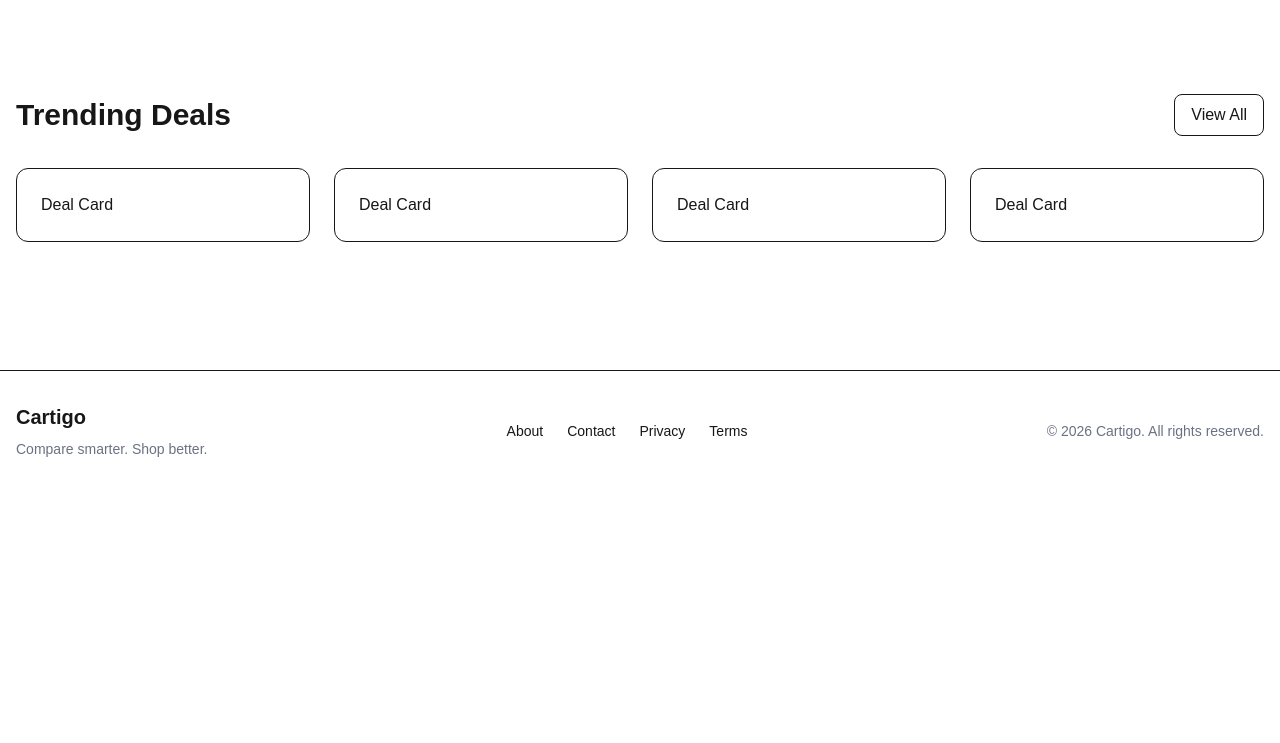
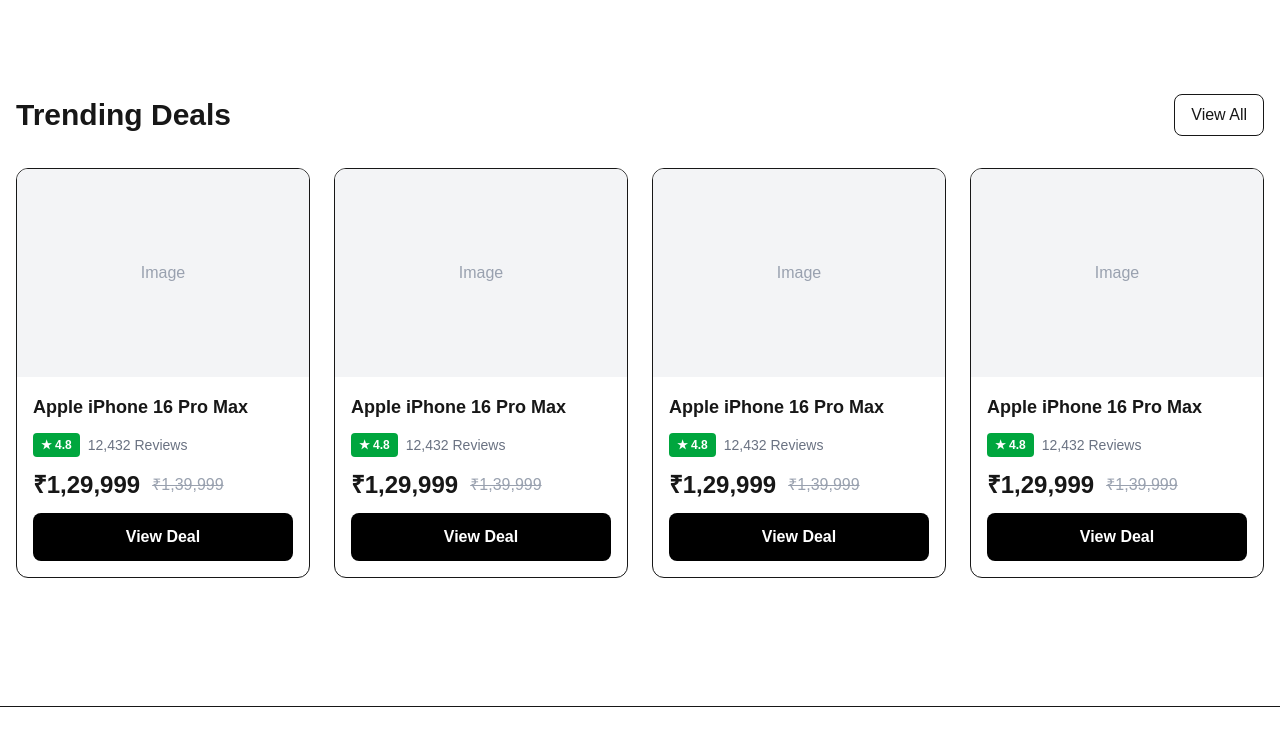
Before and after one commit to payadav142-rgb/cartigo, a Next.js app: page / in a window 1280 px wide. Shown: the part 531-1274 px from the top of the page. Before the commit the page ends 1022 px from the top, so only its background shows below. Built offline with nearby package versions, Linux system fonts and the light colour scheme.

Commit message:
feat: add reusable product card component

```diff
--- a/components/home/Deals.tsx
+++ b/components/home/Deals.tsx
@@ -1,19 +1,23 @@
+import ProductCard from "@/components/shared/ProductCard";
+
 export default function Deals() {
   return (
     <section className="mx-auto max-w-7xl px-4 py-12">
       <div className="mb-8 flex items-center justify-between">
-        <h2 className="text-3xl font-bold">Trending Deals</h2>
+        <h2 className="text-3xl font-bold">
+          Trending Deals
+        </h2>
 
-        <button className="rounded-lg border px-4 py-2 hover:bg-gray-100">
+        <button className="rounded-lg border px-4 py-2">
           View All
         </button>
       </div>
 
       <div className="grid gap-6 md:grid-cols-2 lg:grid-cols-4">
-        <div className="rounded-xl border p-6">Deal Card</div>
-        <div className="rounded-xl border p-6">Deal Card</div>
-        <div className="rounded-xl border p-6">Deal Card</div>
-        <div className="rounded-xl border p-6">Deal Card</div>
+        <ProductCard />
+        <ProductCard />
+        <ProductCard />
+        <ProductCard />
       </div>
     </section>
   );
--- /dev/null
+++ b/components/shared/ProductCard.tsx
@@ -0,0 +1,44 @@
+export default function ProductCard() {
+  return (
+    <div className="overflow-hidden rounded-xl border bg-white transition hover:shadow-lg">
+      {/* Product Image */}
+      <div className="flex h-52 items-center justify-center bg-gray-100">
+        <span className="text-gray-400">Image</span>
+      </div>
+
+      <div className="space-y-3 p-4">
+        {/* Product Title */}
+        <h3 className="line-clamp-2 text-lg font-semibold">
+          Apple iPhone 16 Pro Max
+        </h3>
+
+        {/* Rating */}
+        <div className="flex items-center gap-2">
+          <span className="rounded bg-green-600 px-2 py-1 text-xs font-bold text-white">
+            ★ 4.8
+          </span>
+
+          <span className="text-sm text-gray-500">
+            12,432 Reviews
+          </span>
+        </div>
+
+        {/* Price */}
+        <div className="flex items-center gap-3">
+          <span className="text-2xl font-bold">
+            ₹1,29,999
+          </span>
+
+          <span className="text-gray-400 line-through">
+            ₹1,39,999
+          </span>
+        </div>
+
+        {/* Button */}
+        <button className="w-full rounded-lg bg-black py-3 font-semibold text-white transition hover:bg-gray-800">
+          View Deal
+        </button>
+      </div>
+    </div>
+  );
+}
```
